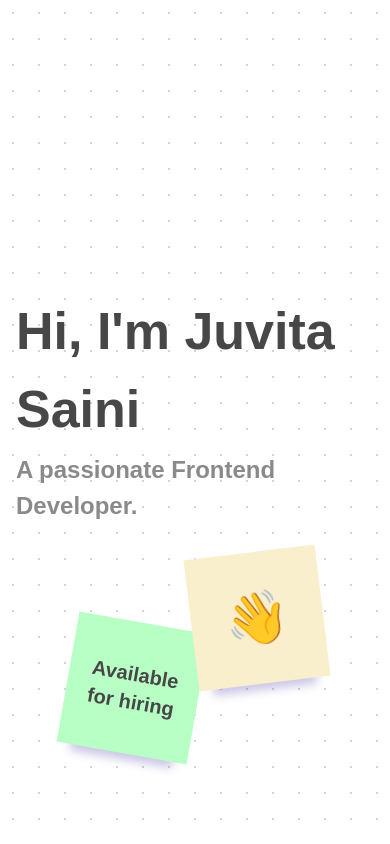
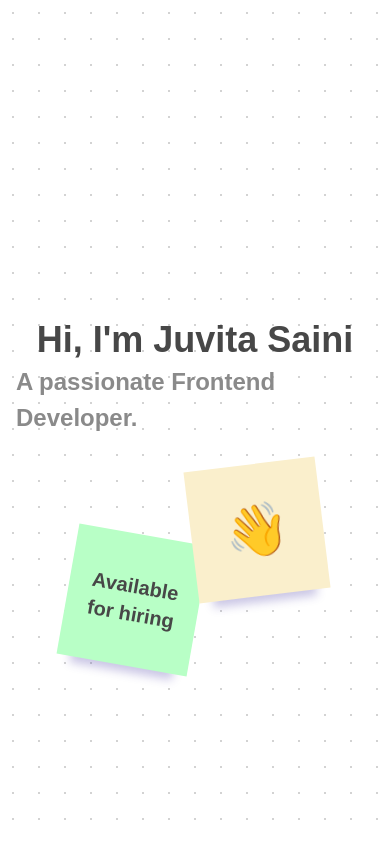
Before and after one commit to JuvitaSaini09/portfolio, a Next.js app: page / in a window 390 px wide. Shown: the top 844 px of the page. Built offline with nearby package versions, Linux system fonts and the light colour scheme; a web font is replaced by a local one.

Commit message:
updated alignment

```diff
--- a/src/components/molecules/HeroSection.tsx
+++ b/src/components/molecules/HeroSection.tsx
@@ -4,10 +4,10 @@ import { candidateInfo } from "../../constants/data"
 
 const HeroSection = () => {
     return (
-        <header className="relative h-screen flex flex-col md:flex-row gap-7 md:gap-0 items-center justify-center">
+        <header className="relative h-screen flex flex-col md:flex-row gap-7 md:gap-0 items-center md:justify-center pt-80 md:pt-0">
             {/* child1 */}
             <div className="flex flex-col items-center gap-1">
-                <h1 className="font-bold text-[52px] text-[#474747]">Hi, I&#39;m {candidateInfo.name}</h1>
+                <h1 className="font-bold text-4xl md:text-[52px] text-[#474747]">Hi, I&#39;m {candidateInfo.name}</h1>
                 <p className="font-gaegu font-bold text-[24px] text-[rgb(138,138,138)] gaegu-font">{candidateInfo.tagline}.</p>
             </div>
 
```
